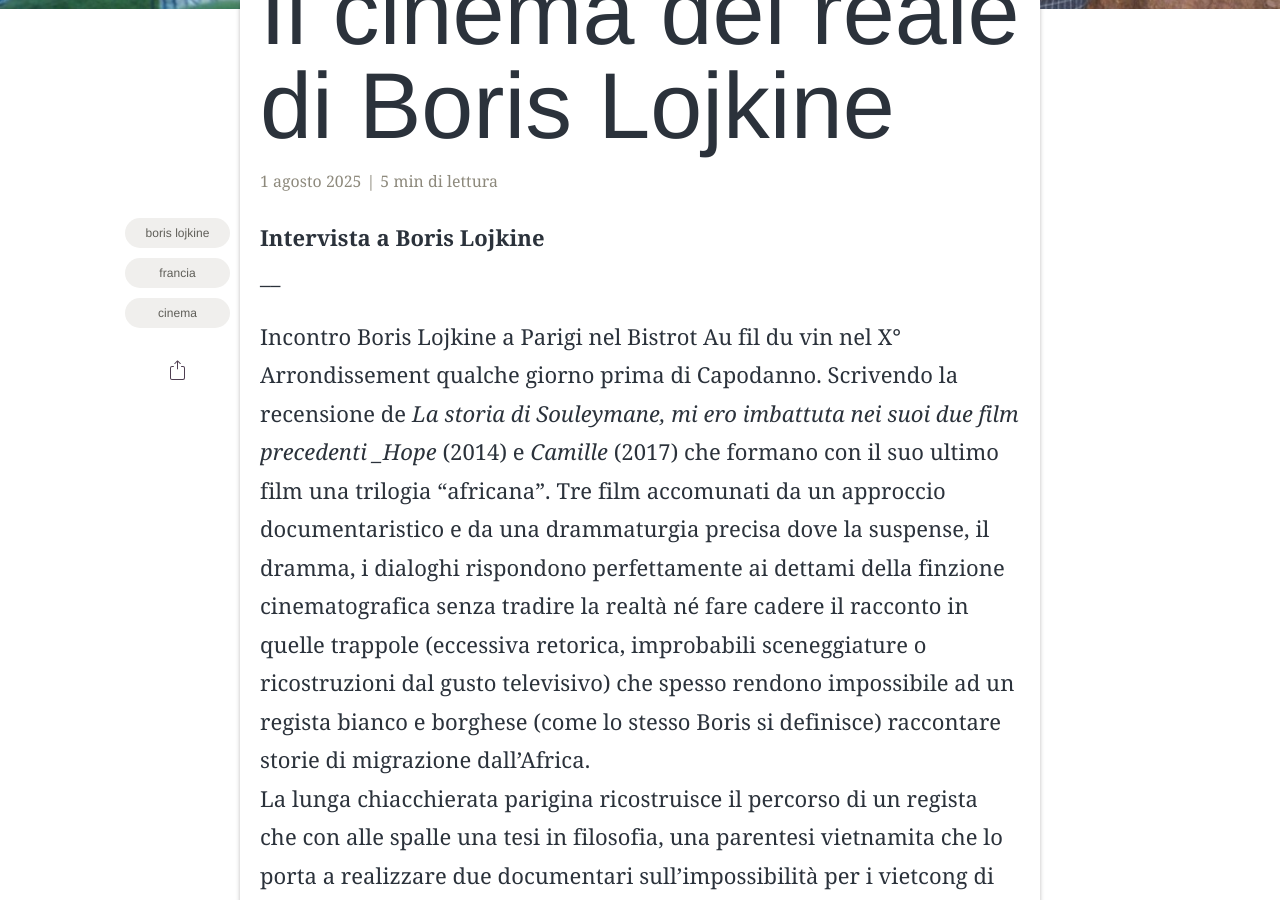
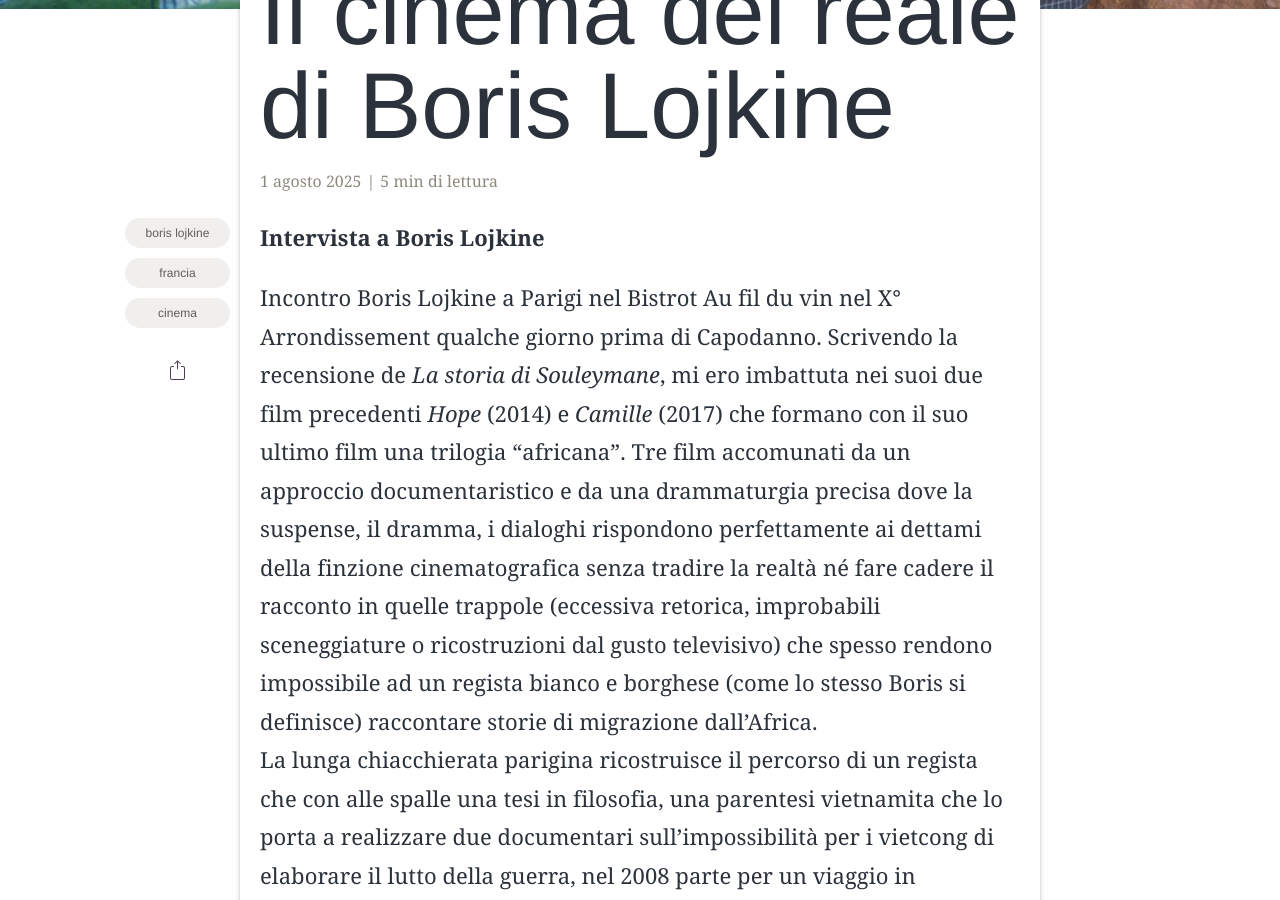
Before and after one commit to simonacella/simonacella.github.io, a Jekyll site: the page built from _posts/2025-08-01-Intervista-a-Boris-Lojkine.md, in a window 1280 px wide and 900 px high, scrolled down 619 px. Built offline with Jekyll 4.4.1, drawn with Linux system fonts in a browser that asks for light colours; some web fonts are replaced; comment, search, counter and statistics services are not loaded.

Commit message:
small fixes

```diff
--- a/_posts/2025-08-01-Intervista-a-Boris-Lojkine.md
+++ b/_posts/2025-08-01-Intervista-a-Boris-Lojkine.md
@@ -11,10 +11,9 @@ publisher: Nigrizia
 publication_link: https://www.nigrizia.it/notizia/sulle-tracce-della-vita-boris-lojkine-storia-souleymane-hope-camille
 ---
 
-**Intervista a Boris Lojkine**  \
-__
+**Intervista a Boris Lojkine**
 
-Incontro Boris Lojkine a Parigi nel Bistrot Au fil du vin nel X° Arrondissement qualche giorno prima di Capodanno. Scrivendo la recensione de _La storia di Souleymane, mi ero imbattuta nei suoi due film precedenti _Hope_ (2014) e _Camille_ (2017) che formano con il suo ultimo film una trilogia “africana”. Tre film accomunati da un approccio documentaristico e da una drammaturgia precisa dove la suspense, il dramma, i dialoghi rispondono perfettamente ai dettami della  finzione cinematografica  senza  tradire la realtà né fare cadere il racconto in quelle trappole (eccessiva retorica, improbabili sceneggiature o ricostruzioni dal gusto televisivo)  che spesso rendono impossibile ad un regista bianco e borghese (come lo stesso Boris si definisce) raccontare storie di migrazione dall’Africa.
+Incontro Boris Lojkine a Parigi nel Bistrot Au fil du vin nel X° Arrondissement qualche giorno prima di Capodanno. Scrivendo la recensione de _La storia di Souleymane_, mi ero imbattuta nei suoi due film precedenti _Hope_ (2014) e _Camille_ (2017) che formano con il suo ultimo film una trilogia “africana”. Tre film accomunati da un approccio documentaristico e da una drammaturgia precisa dove la suspense, il dramma, i dialoghi rispondono perfettamente ai dettami della  finzione cinematografica  senza  tradire la realtà né fare cadere il racconto in quelle trappole (eccessiva retorica, improbabili sceneggiature o ricostruzioni dal gusto televisivo)  che spesso rendono impossibile ad un regista bianco e borghese (come lo stesso Boris si definisce) raccontare storie di migrazione dall’Africa.
 La lunga chiacchierata parigina ricostruisce il percorso di un regista che con alle spalle una tesi in filosofia, una parentesi vietnamita che lo porta a realizzare due documentari sull’impossibilità per i vietcong di elaborare il lutto della guerra, nel 2008 parte per un viaggio in  Repubblica Democratica del Congo. Kinshasa, Kisangani ma anche la foresta pluviale e l’incontro con i Pigmei e i ribelli Mai-Mai.
 I progetti di realizzare dei documentari si scontrano con le difficoltà del paese ma anche con il desiderio di realizzare un lungometraggio epico sul viaggio dei migranti africani alla volta dell’Europa. Un soggetto epico, impossibile da ignorare, dichiara Lojkine, così come la guerra del Vietnam per una certa generazione di registi americani.
 
```
Also changed, not shown: _posts/2024-08-18-Hyènes-un-western-tropicale.md (+1 -1 lines).
